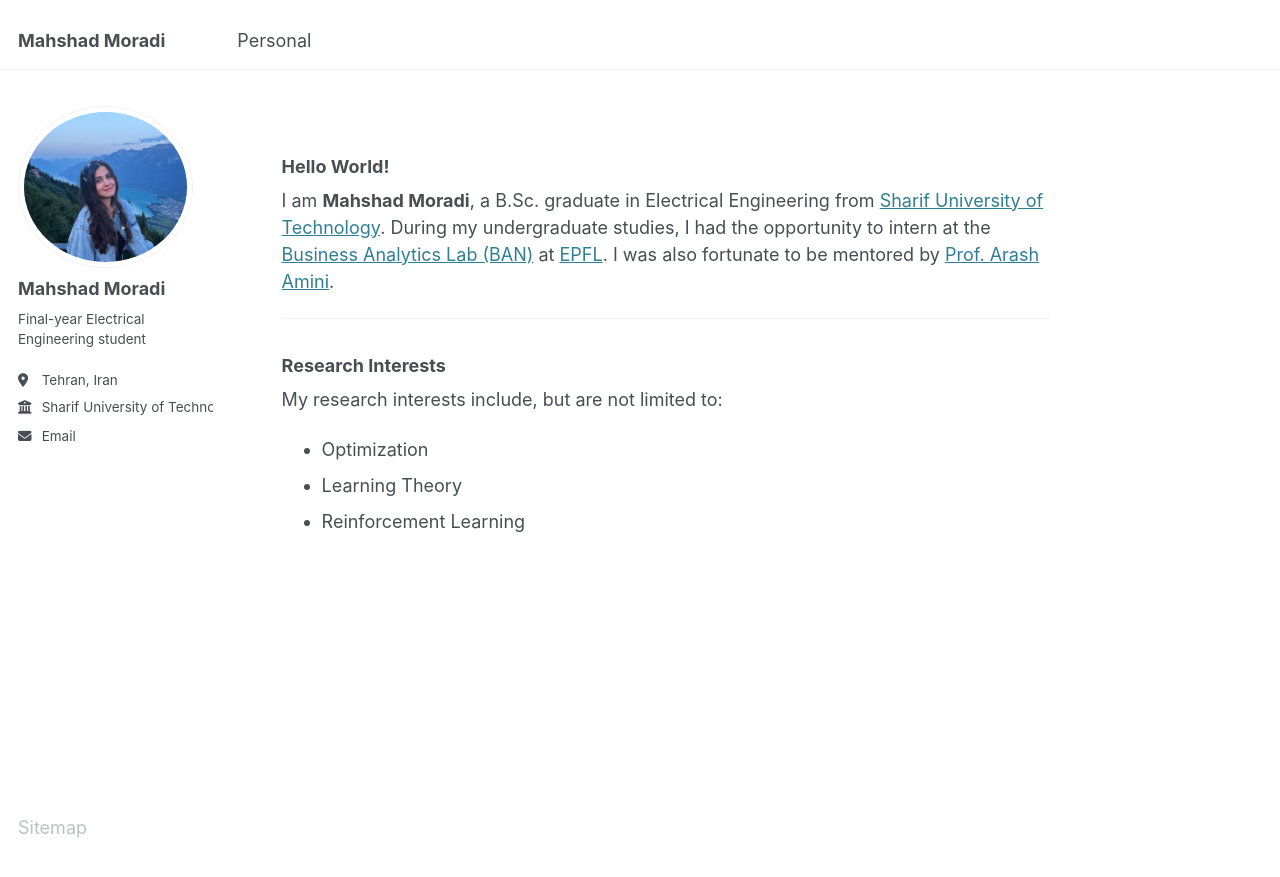
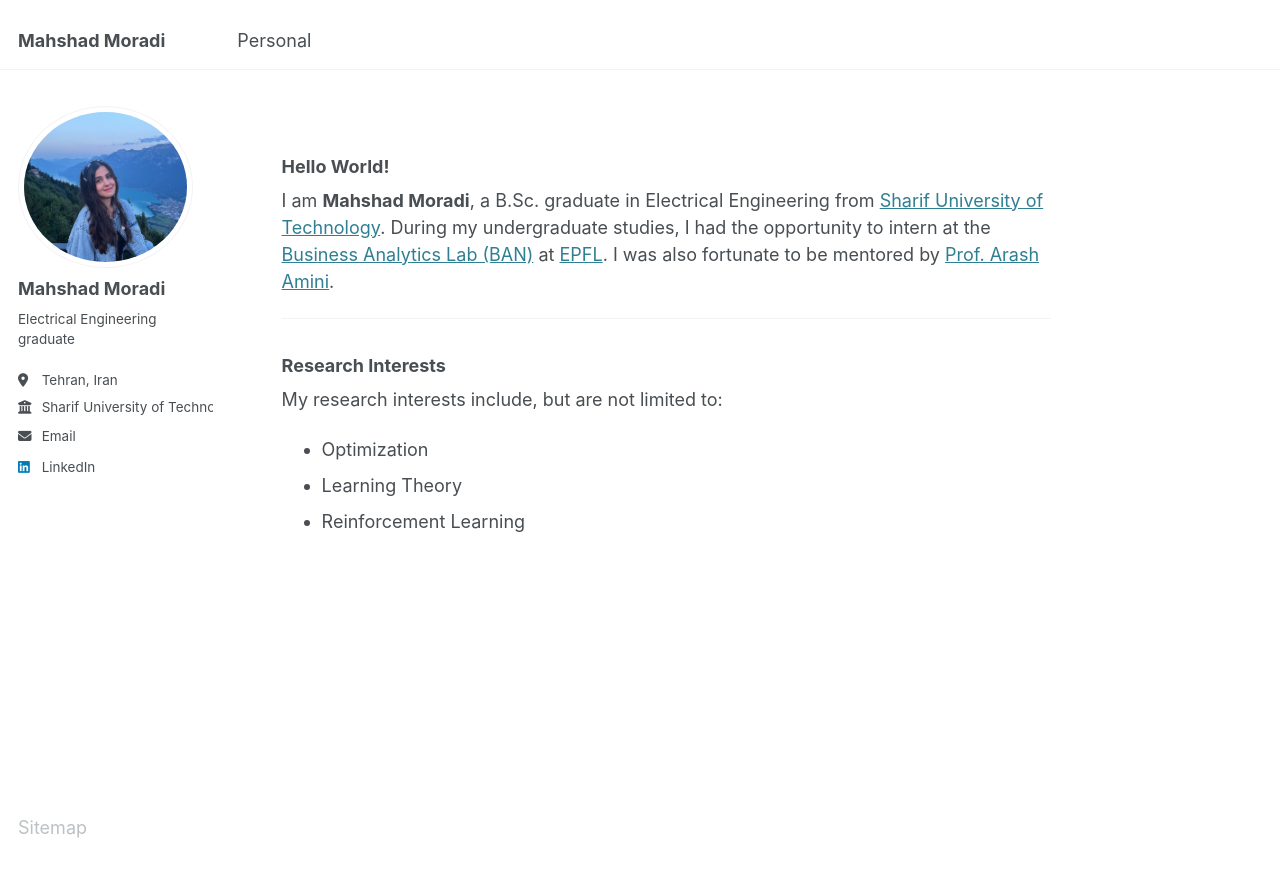
Before and after one commit to mahshadmoradi/mahshadmoradi.github.io, a Jekyll site: the page built from _pages/about.md, in a window 1280 px wide and 959 px high. Shown: the top 877 px of the window. Built offline with Jekyll 4.4.1, drawn with Linux system fonts in a browser that asks for light colours; a script that is not in the unit is left out.

Commit message:
Update _config.yml

```diff
--- a/_config.yml
+++ b/_config.yml
@@ -25,7 +25,7 @@ author:
   avatar           : "profile.jpg"
   name             : "Mahshad Moradi"
   pronouns         : # example: "she/her"
-  bio              : "Final-year Electrical Engineering student"
+  bio              : "Electrical Engineering graduate"
   location         : "Tehran, Iran"
   employer         : "Sharif University of Technology"
   uri              : # URL
@@ -59,7 +59,7 @@ author:
   keybase          : # Username
   instagram        : # Username
   lastfm           : # Username
-  linkedin         : #"mahshad-moradi-7a7873217"
+  linkedin         : "mahshad-moradi-7a7873217"
   mastodon         : # URL
   medium           : # URL
   pinterest        : # Username
```
